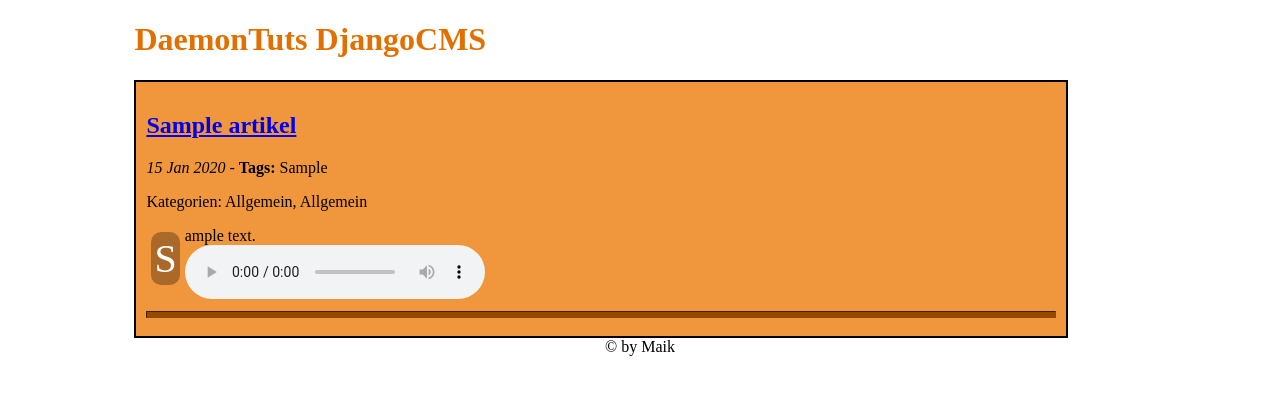
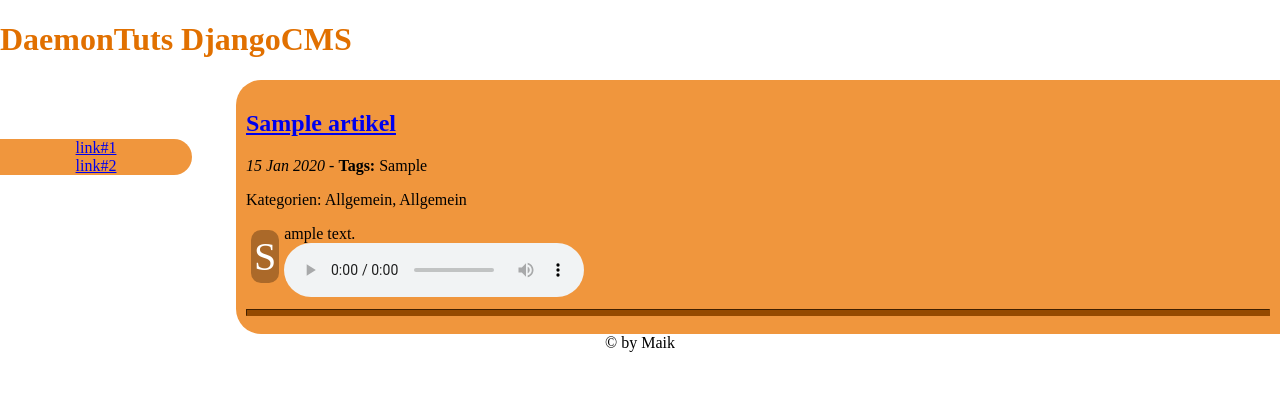
Before and after one commit to maikwoehl/Django-Beispielprojekt, a Django app: page /artikel/1/ in a window 1280 px wide. Shown: the top 395 px of the page. Run offline with Django 3.2, Linux system fonts and the light colour scheme; tables that the repository leaves empty hold one stand-in row (values such as "Sample post"); parts of the project's set-up code (start-up, migrations or seed data) failed here and were passed over.

Commit message:
change the date format and add the navigation style. now there is a css3 support for code and tags. replace tags to the bottom of the article

```diff
--- a/blog/artikel/admin.py
+++ b/blog/artikel/admin.py
@@ -6,6 +6,7 @@ from django.contrib import admin
 class PodcastInline(admin.TabularInline):
     model = Podcast
     extra = 0
+    max_num = 2
 
 class ArtikelAdmin(admin.ModelAdmin):
     #formfield_overrides = {
--- a/blog/public/mystatic/css/base.css
+++ b/blog/public/mystatic/css/base.css
@@ -4,11 +4,12 @@
  * Color Scheme: http://colorschemedesigner.com/#0z11T--scuDwt
  */
 
+html ,body {
+    margin: 0;
+    padding: 0;
+}
 
-#wrapper {
-    margin-left: 10%;
-    margin-right: 10%;
-}
+/* Main Structure and Design Features */
 
 #header h1 {
     color: #E17000;
@@ -16,14 +17,33 @@
 
 #footer {
     text-align: center;
+    clear: both;
 }
 
 #articles {
-    width: 90%;
-    border: 2px solid black;
+    width: 80%;
     padding: 10px;
     background-color: #F0963D;
+    float: right;
+    margin: 0;
 }
+
+#navigation {
+    list-style: none;
+    float: left;
+    width: 15%;
+    padding: 0;
+    text-align: center;
+
+    background-color: #F0963D;
+
+    position: fixed;
+    top: 15.4%;
+    left: 0;
+
+}
+
+/* Typography and Style */
 
 hr {
     background-color: #954A00;
@@ -43,3 +63,19 @@ hr {
     padding: 3px;
     border-radius: 10px;
 }
+
+.tags {
+    color: gray;
+    background-color: lightgray;
+
+    display: block;
+    margin: 20px;
+    margin-top: 50px;
+
+    padding: 5px;
+}
+
+.highlight {
+    padding: 5px;
+    margin: 20px;
+}
--- /dev/null
+++ b/blog/public/mystatic/css/css3.css
@@ -0,0 +1,19 @@
+.tags {
+    box-shadow:0px 0px 20px #333333;
+    border-radius: 10px;
+}
+
+.highlight {
+    box-shadow: 3px 5px 20px #333333;
+    border-radius: 10px;
+}
+
+#articles {
+    border-top-left-radius: 25px;
+    border-bottom-left-radius: 25px;
+}
+
+#navigation {
+    border-bottom-right-radius: 25px;
+    border-top-right-radius: 25px;
+}
--- a/blog/public/mystatic/css/start.css
+++ b/blog/public/mystatic/css/start.css
@@ -1,2 +1,3 @@
 @import url("base.css") all;
 @import url("pygments.css") all;
+@import url("css3.css") all;
--- a/blog/public/templates/index.html
+++ b/blog/public/templates/index.html
@@ -17,19 +17,25 @@
 {% for article in articles %}
 <div class="article">
 <h2><a href="/artikel/{{ article.id }}">{{ article.art_title }}</a></h2>
-<p><i>{{ article.art_pub_date|date:"d M Y" }}</i> - <b>Tags: </b>{{ article.art_tags }}</p>
+<p><i>{{ article.art_pub_date|date:"d. M Y" }}</i></p>
 <p>Kategorien: {{ article.art_category_first }}, {{ article.art_category_second }}</p>
 <div class="article_text">
 {{ article.art_text|pygmentize|textile }}
 </div><!-- .article_text -->
+<p class="tags"><b>getaggt mit:</b> {{ article.art_tags }}</p>
 </div><!-- .article -->
 <hr />
 {% endfor %}
 {% endblock %}
 </div><!-- #articles -->
+<ul id="navigation">
+    <li><a href="#">link#1</a></li>
+    <li><a href="#">link#2</a></li>
+</ul> <!-- #navigation -->
 <div id="footer">
 &copy; by Maik
 </div><!-- #footer -->
+<div id="navigation-banner"></div> <!-- a simple navigation ribbon -->
 </div><!-- #wrapper -->
 </body>
 </html>
```
Also changed, not shown: 2 other files.
